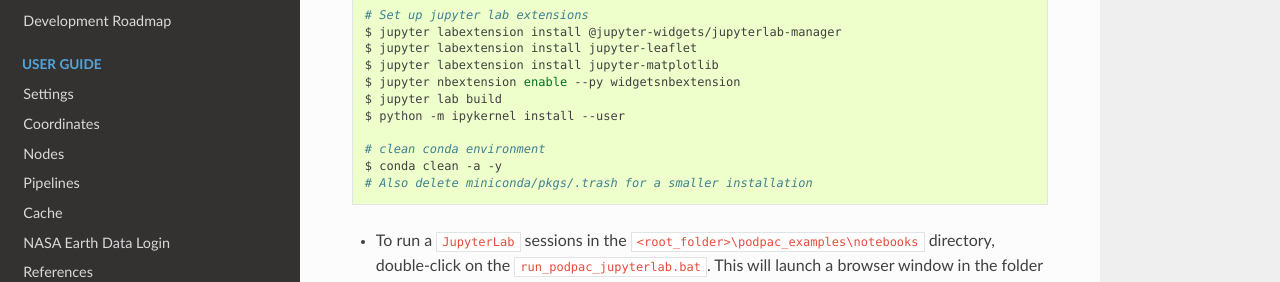
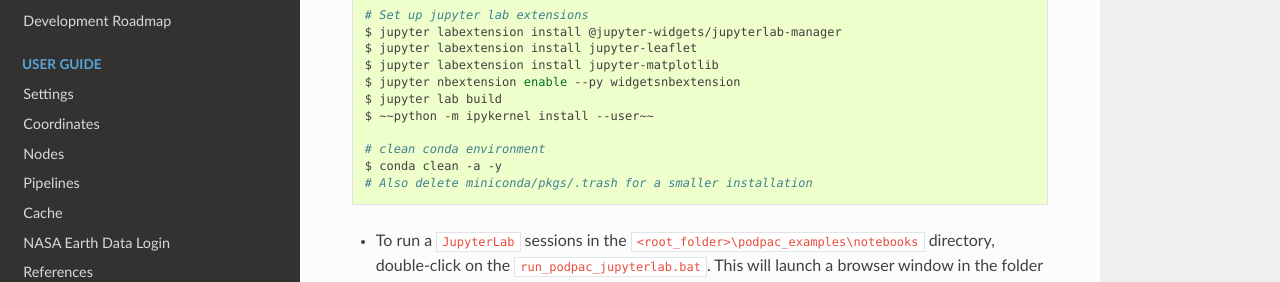
Before and after one commit to creare-com/podpac, a Sphinx documentation site: the page built from doc/source/deploy-notes.md, in a window 1280 px wide and 900 px high, scrolled down 1360 px. Shown: the part 376-658 px from the top of the window. Built offline with Sphinx 7.4.7 and the Read the Docs theme 2.0.0, drawn with Linux system fonts in a browser that asks for light colours.

```diff
--- a/doc/source/deploy-notes.md
+++ b/doc/source/deploy-notes.md
@@ -83,7 +83,7 @@ $ jupyter labextension install jupyter-leaflet
 $ jupyter labextension install jupyter-matplotlib
 $ jupyter nbextension enable --py widgetsnbextension
 $ jupyter lab build
-$ python -m ipykernel install --user
+$ ~~python -m ipykernel install --user~~
 
 # clean conda environment
 $ conda clean -a -y
```
